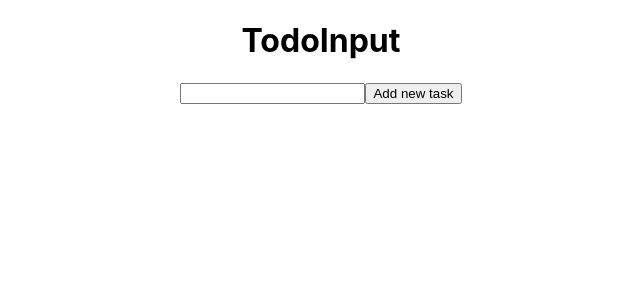
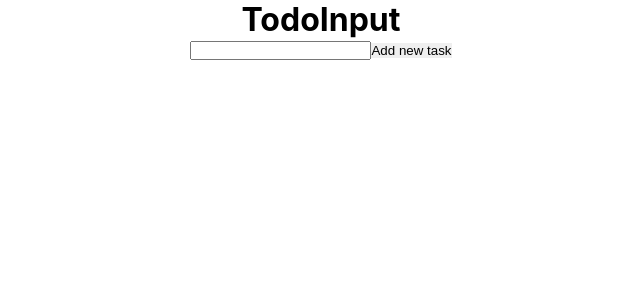
Before and after one commit to lroperod/202301-w4ch3-luis-ropero, a React (Create React App) app: page / in a window 1280 px wide. Shown: the top 300 px of the page, without its empty margins (319-959 px from the left). Built offline with nearby package versions, Linux system fonts and the light colour scheme.

Commit message:
add reset style css to app.css

```diff
--- a/src/App.css
+++ b/src/App.css
@@ -1,3 +1,18 @@
+* {
+  padding: 0;
+  margin: 0;
+  box-sizing: border-box;
+}
+* ul,
+* ol {
+  list-style: none;
+}
+* a {
+  text-decoration: none;
+}
+* button {
+  border: none;
+}
 .App {
   text-align: center;
 }
```
